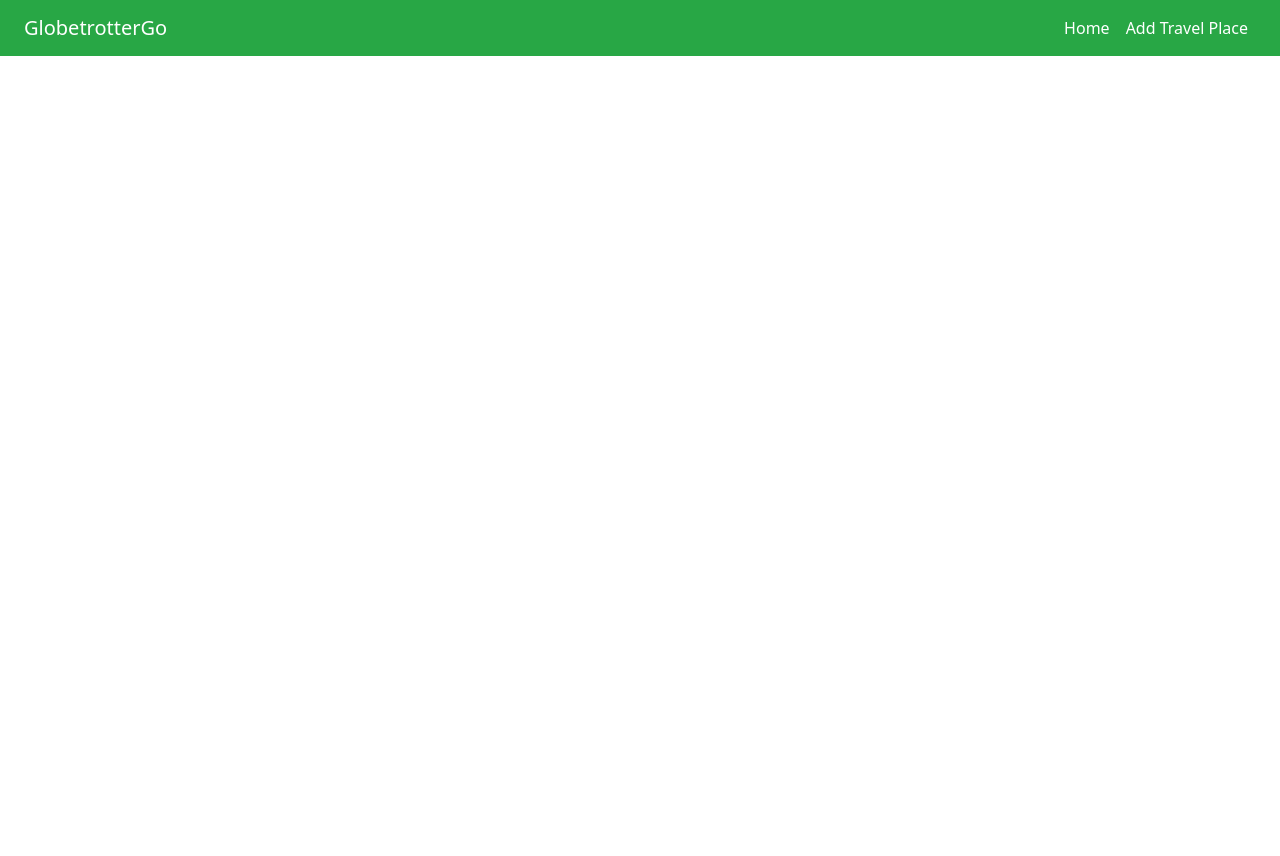
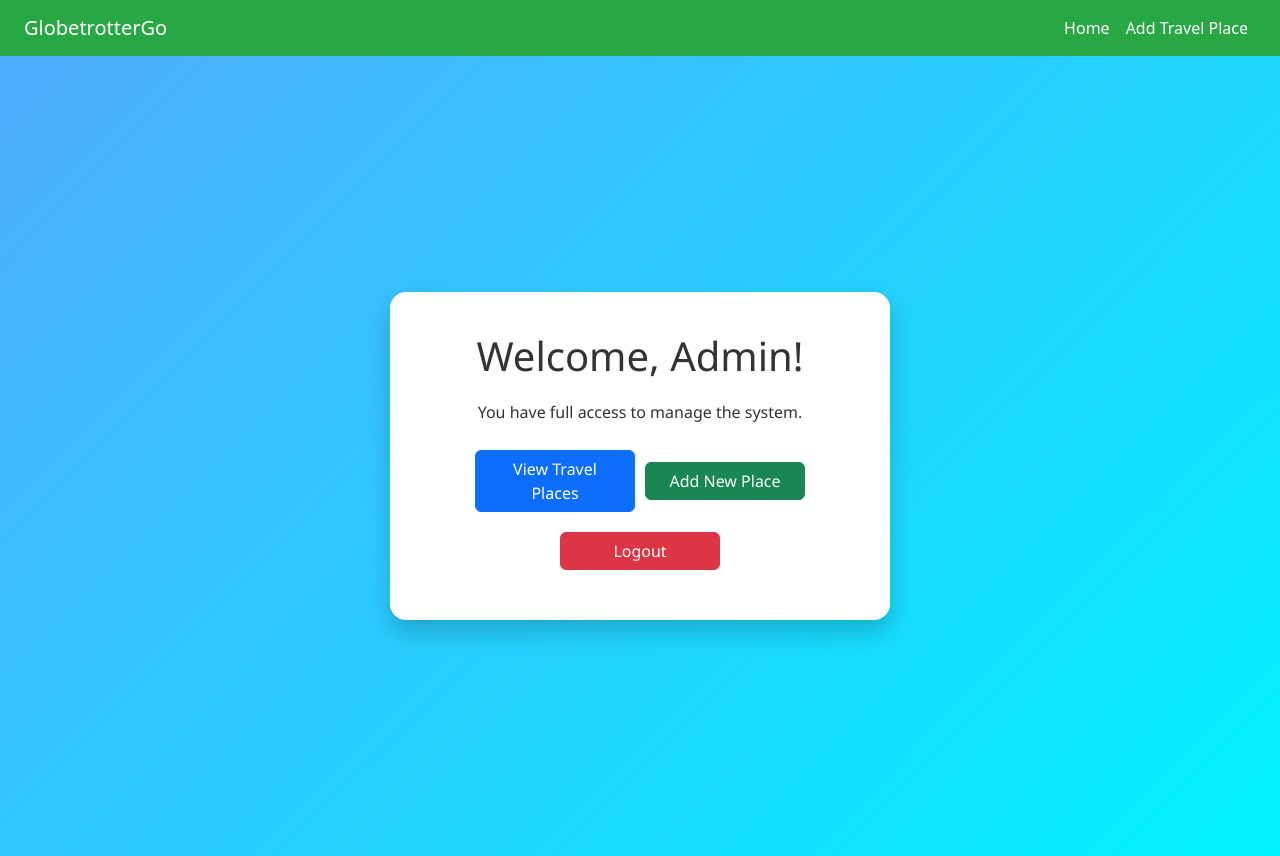
Before and after one commit to edwithanage/GlobetrotterGo_travel, a React (Vite) app in the folder client/: page /admin-dashboard in a window 1280 px wide. Before the commit the page ends 800 px from the top, so only its background shows below. Built offline with nearby package versions, Linux system fonts and the light colour scheme.

Commit message:
update admin dashboard

```diff
--- /dev/null
+++ b/client/src/AdminDashboard.css
@@ -0,0 +1,29 @@
+.admin-dashboard {
+  height: 100vh;
+  background: linear-gradient(135deg, #4facfe 0%, #00f2fe 100%);
+  display: flex;
+  justify-content: center;
+  align-items: center;
+  color: #fff;
+  font-family: 'Segoe UI', sans-serif;
+}
+
+.admin-card {
+  background: white;
+  color: #333;
+  padding: 40px;
+  border-radius: 16px;
+  box-shadow: 0 12px 25px rgba(0, 0, 0, 0.2);
+  text-align: center;
+  max-width: 500px;
+  width: 100%;
+}
+
+.admin-card h1 {
+  margin-bottom: 20px;
+}
+
+.admin-buttons .btn {
+  margin: 10px 5px;
+  width: 160px;
+}
--- /dev/null
+++ b/client/src/AdminDashboard.jsx
@@ -0,0 +1,35 @@
+import React from 'react';
+import { useNavigate } from 'react-router-dom';
+import './AdminDashboard.css';
+
+function AdminDashboard() {
+  const navigate = useNavigate();
+
+  const handleLogout = () => {
+    localStorage.removeItem('user'); // optional if you're storing login
+    navigate('/login');
+  };
+
+  return (
+    <div className="admin-dashboard">
+      <div className="admin-card">
+        <h1>Welcome, Admin!</h1>
+        <p>You have full access to manage the system.</p>
+
+        <div className="admin-buttons">
+          <button onClick={() => navigate('/travel')} className="btn btn-primary">
+            View Travel Places
+          </button>
+          <button onClick={() => navigate('/add-place')} className="btn btn-success">
+            Add New Place
+          </button>
+          <button onClick={handleLogout} className="btn btn-danger">
+            Logout
+          </button>
+        </div>
+      </div>
+    </div>
+  );
+}
+
+export default AdminDashboard;
--- a/client/src/App.jsx
+++ b/client/src/App.jsx
@@ -8,6 +8,10 @@ import ReadMore from './ReadMore';
 import AddTravelPlaceForm from './AddTravelPlaceForm';
 import EditTravelPlaceForm from './EditTravelPlaceForm';
 import Navbar from './Navbar';
+import AdminDashboard from './AdminDashboard';
+
+
+
 
 
 function AppWrapper() {
@@ -25,6 +29,7 @@ function AppWrapper() {
         <Route path="/readmore/:id" element={<ReadMore />} />
         <Route path="/add-place" element={<AddTravelPlaceForm />} />
         <Route path="/edit/:id" element={<EditTravelPlaceForm />} />
+        <Route path="/admin-dashboard" element={<AdminDashboard />} />
       </Routes>
     </>
   );
--- a/client/src/Login.jsx
+++ b/client/src/Login.jsx
@@ -19,8 +19,16 @@ function Login() {
     try {
       const res = await axios.post("http://localhost:3001/login", formData);
       alert(res.data.message);
+
       setFormData({ email: '', password: '' });
-      navigate("/travel");
+
+      // ✅ Redirect based on user role
+      if (res.data.role === "admin") {
+        navigate("/admin"); // redirect to admin page
+      } else {
+        navigate("/travel"); // redirect to travel page
+      }
+
     } catch (err) {
       alert(err.response?.data?.error || "Login failed");
     }
--- a/client/src/Signup.jsx
+++ b/client/src/Signup.jsx
@@ -7,7 +7,8 @@ function Signup() {
   const [formData, setFormData] = useState({
     name: '',
     email: '',
-    password: ''
+    password: '',
+    role: 'user' // default role
   });
 
   const handleChange = (e) => {
@@ -24,7 +25,7 @@ function Signup() {
     try {
       const res = await axios.post("http://localhost:3001/register", formData);
       alert(res.data.message);
-      setFormData({ name: '', email: '', password: '' });
+      setFormData({ name: '', email: '', password: '', role: 'user' });
     } catch (err) {
       alert(err.response?.data?.message || "Registration failed");
       console.error("Registration error:", err);
@@ -73,6 +74,21 @@ function Signup() {
             />
           </div>
 
+          {/* 👇 Role Dropdown */}
+          <div className="mb-3">
+            <label>Role</label>
+            <select
+              name="role"
+              className="form-control"
+              value={formData.role}
+              onChange={handleChange}
+              required
+            >
+              <option value="user">User</option>
+              <option value="admin">Admin</option>
+            </select>
+          </div>
+
           <button type="submit" className="btn btn-primary w-100">Register</button>
         </form>
 
```
Also changed, not shown: 2 other files (tests, documents, lock files or other folders).
